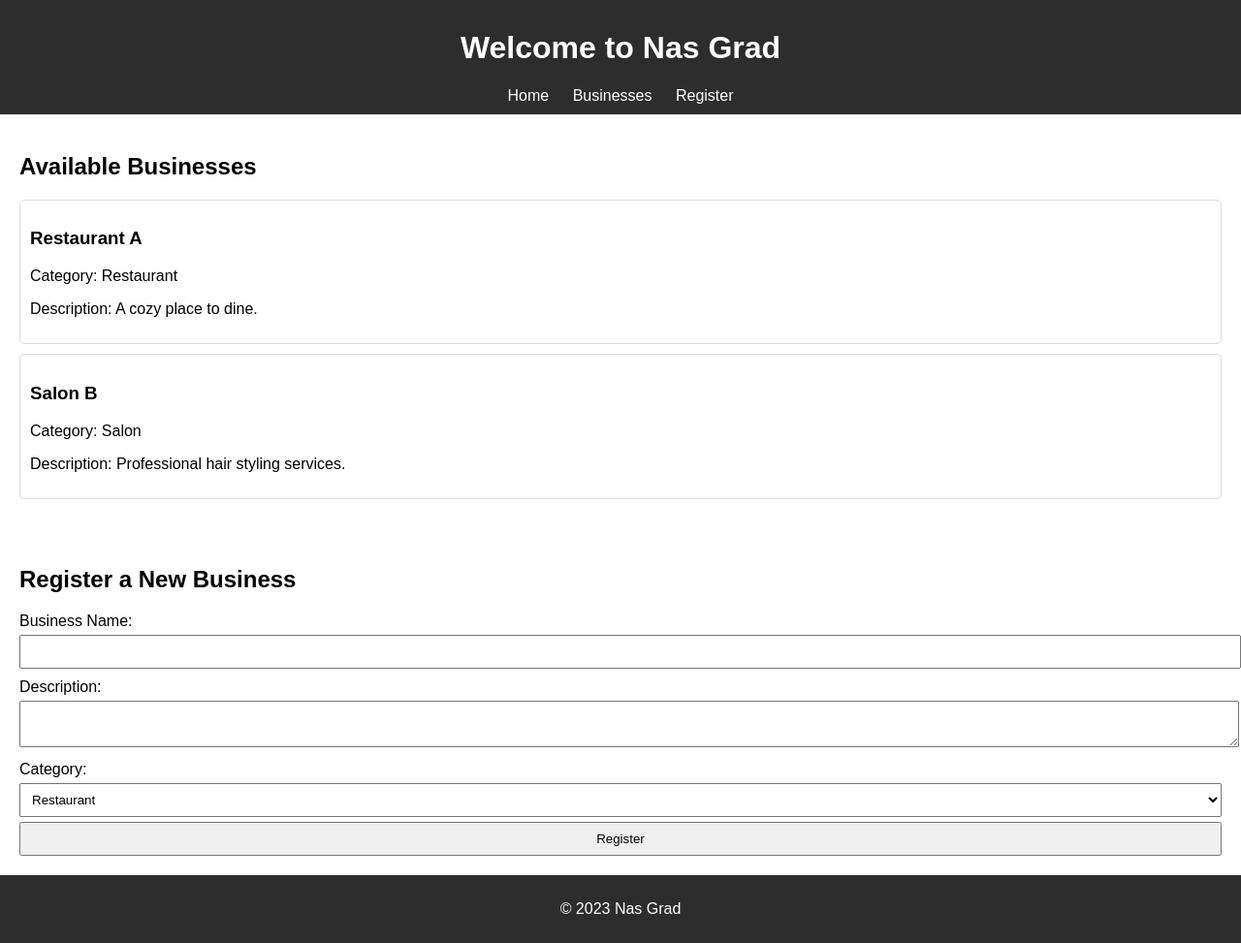
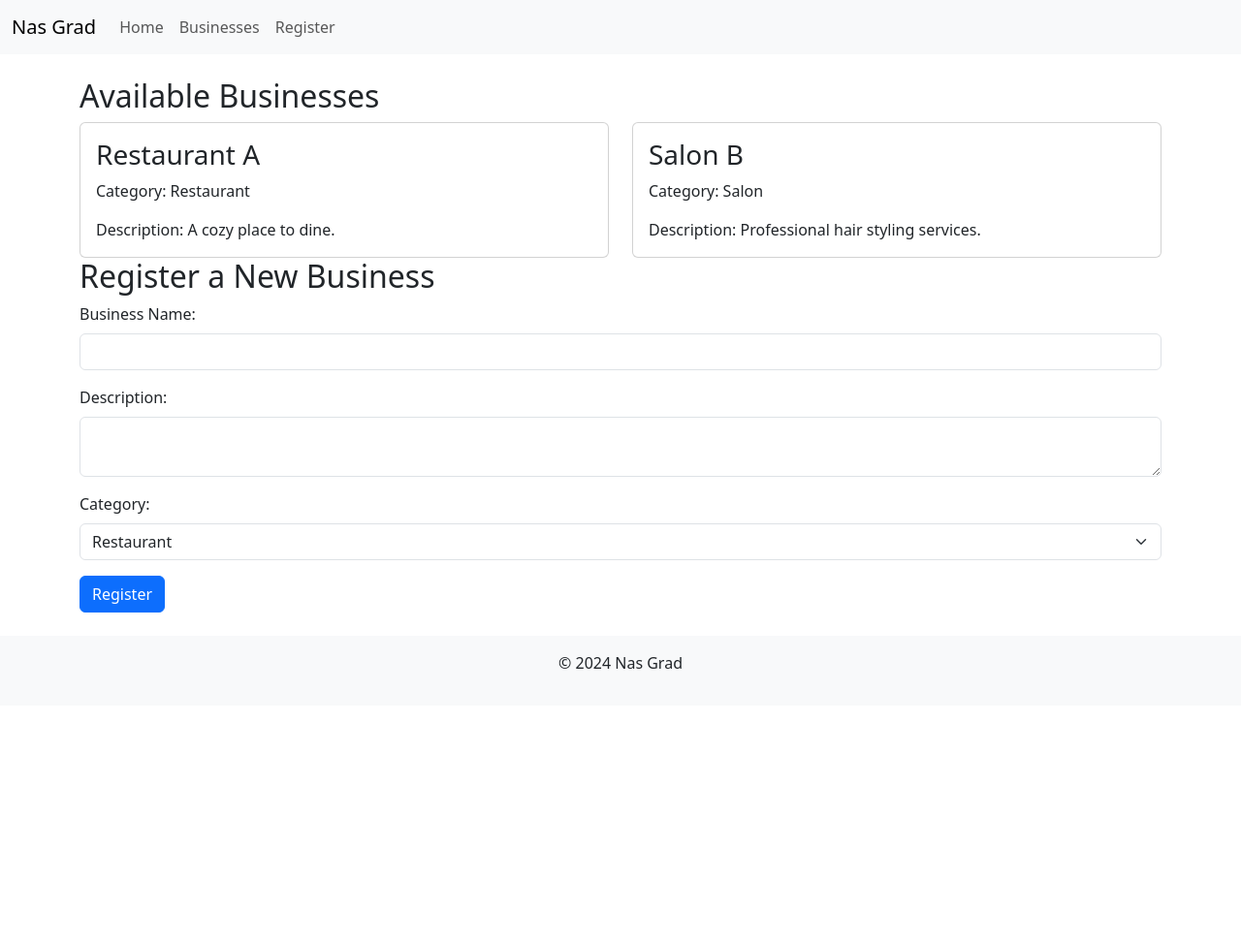
Before and after one commit to aalenaalic/web_assignment, a plain HTML site: page index.html in a window 1280 px wide. Shown: the whole page at 97% size. After the commit the page ends 800 px from the top, so only its background shows below. Drawn offline with nearby package versions, Linux system fonts and the light colour scheme.

Commit message:
bootsrap

```diff
--- a/index.html
+++ b/index.html
@@ -4,54 +4,106 @@
     <meta charset="UTF-8" />
     <meta name="viewport" content="width=device-width, initial-scale=1.0" />
     <title>Nas Grad</title>
-    <link rel="stylesheet" href="style.css" />
+    <link
+      href="https://cdn.jsdelivr.net/npm/bootstrap@5.3.0-alpha1/dist/css/bootstrap.min.css"
+      rel="stylesheet"
+    />
   </head>
   <body>
     <header>
-      <h1>Welcome to Nas Grad</h1>
-      <nav>
-        <a href="#home">Home</a>
-        <a href="#businesses">Businesses</a>
-        <a href="#register">Register</a>
+      <nav class="navbar navbar-expand-lg navbar-light bg-light">
+        <div class="container-fluid">
+          <a class="navbar-brand" href="#">Nas Grad</a>
+          <button
+            class="navbar-toggler"
+            type="button"
+            data-bs-toggle="collapse"
+            data-bs-target="#navbarNav"
+            aria-controls="navbarNav"
+            aria-expanded="false"
+            aria-label="Toggle navigation"
+          >
+            <span class="navbar-toggler-icon"></span>
+          </button>
+          <div class="collapse navbar-collapse" id="navbarNav">
+            <ul class="navbar-nav">
+              <li class="nav-item">
+                <a class="nav-link" href="#home">Home</a>
+              </li>
+              <li class="nav-item">
+                <a class="nav-link" href="#businesses">Businesses</a>
+              </li>
+              <li class="nav-item">
+                <a class="nav-link" href="#register">Register</a>
+              </li>
+            </ul>
+          </div>
+        </div>
       </nav>
     </header>
 
+    <div class="container mt-4">
       <section id="businesses">
         <h2>Available Businesses</h2>
-      <div class="business-card">
-        <h3>Restaurant A</h3>
-        <p>Category: Restaurant</p>
-        <p>Description: A cozy place to dine.</p>
+        <div class="row">
+          <div class="col-md-6">
+            <div class="card">
+              <div class="card-body">
+                <h3 class="card-title">Restaurant A</h3>
+                <p class="card-text">Category: Restaurant</p>
+                <p class="card-text">Description: A cozy place to dine.</p>
               </div>
-      <div class="business-card">
-        <h3>Salon B</h3>
-        <p>Category: Salon</p>
-        <p>Description: Professional hair styling services.</p>
+            </div>
+          </div>
+          <div class="col-md-6">
+            <div class="card">
+              <div class="card-body">
+                <h3 class="card-title">Salon B</h3>
+                <p class="card-text">Category: Salon</p>
+                <p class="card-text">
+                  Description: Professional hair styling services.
+                </p>
+              </div>
+            </div>
+          </div>
         </div>
       </section>
 
       <section id="register">
         <h2>Register a New Business</h2>
         <form>
-        <label for="name">Business Name:</label>
-        <input type="text" id="name" name="name" />
+          <div class="mb-3">
+            <label for="name" class="form-label">Business Name:</label>
+            <input type="text" id="name" name="name" class="form-control" />
+          </div>
 
-        <label for="description">Description:</label>
-        <textarea id="description" name="description"></textarea>
+          <div class="mb-3">
+            <label for="description" class="form-label">Description:</label>
+            <textarea
+              id="description"
+              name="description"
+              class="form-control"
+            ></textarea>
+          </div>
 
-        <label for="category">Category:</label>
-        <select id="category" name="category">
+          <div class="mb-3">
+            <label for="category" class="form-label">Category:</label>
+            <select id="category" name="category" class="form-select">
               <option>Restaurant</option>
               <option>Salon</option>
               <option>Other</option>
             </select>
+          </div>
 
-        <button type="submit">Register</button>
+          <button type="submit" class="btn btn-primary">Register</button>
         </form>
       </section>
+    </div>
+    <footer class="bg-light text-center p-3 mt-4">
+      <p>&copy; 2024 Nas Grad</p>
+    </footer>
 
-    <footer>
-      <p>&copy; 2023 Nas Grad</p>
-    </footer>
+    <script src="https://cdn.jsdelivr.net/npm/@popperjs/core@2.11.6/dist/umd/popper.min.js"></script>
+    <script src="https://cdn.jsdelivr.net/npm/bootstrap@5.3.0-alpha1/dist/js/bootstrap.min.js"></script>
   </body>
 </html>
```
Lines whose indentation alone changed are shown as unchanged.
